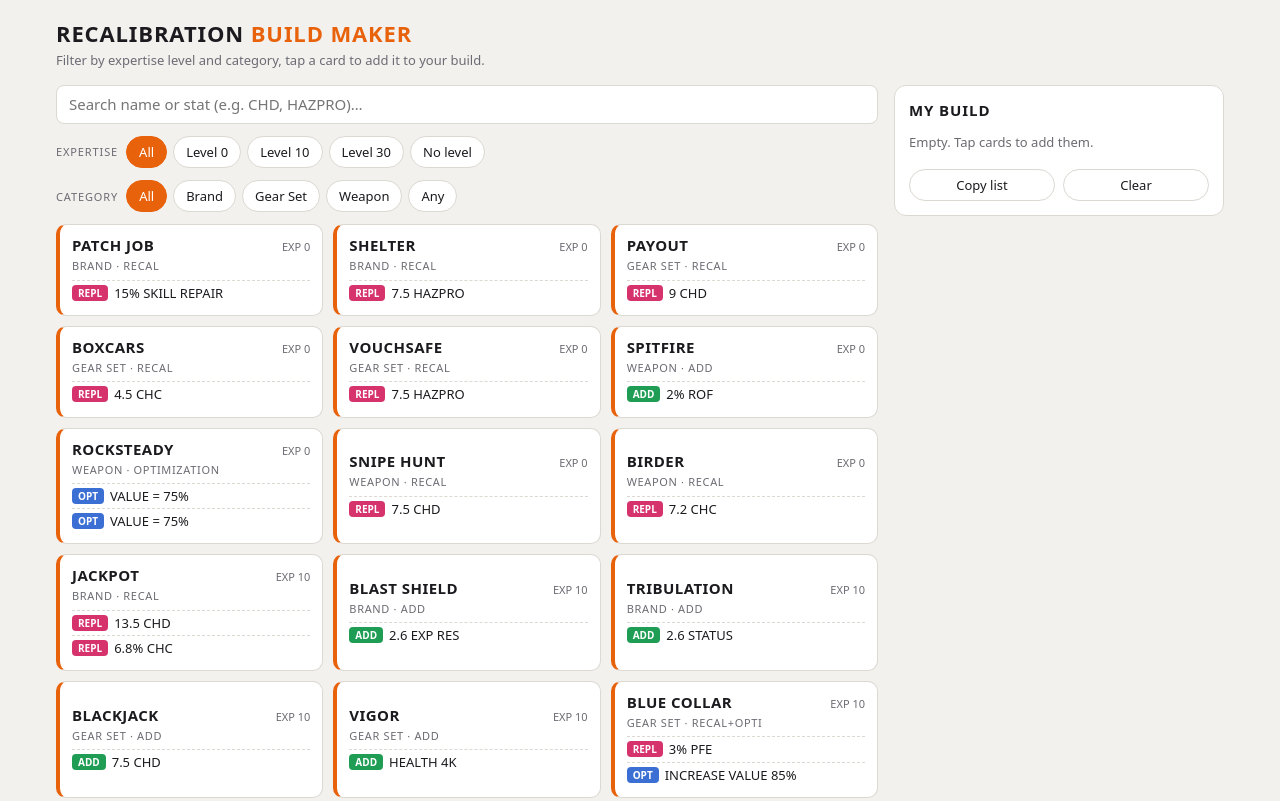
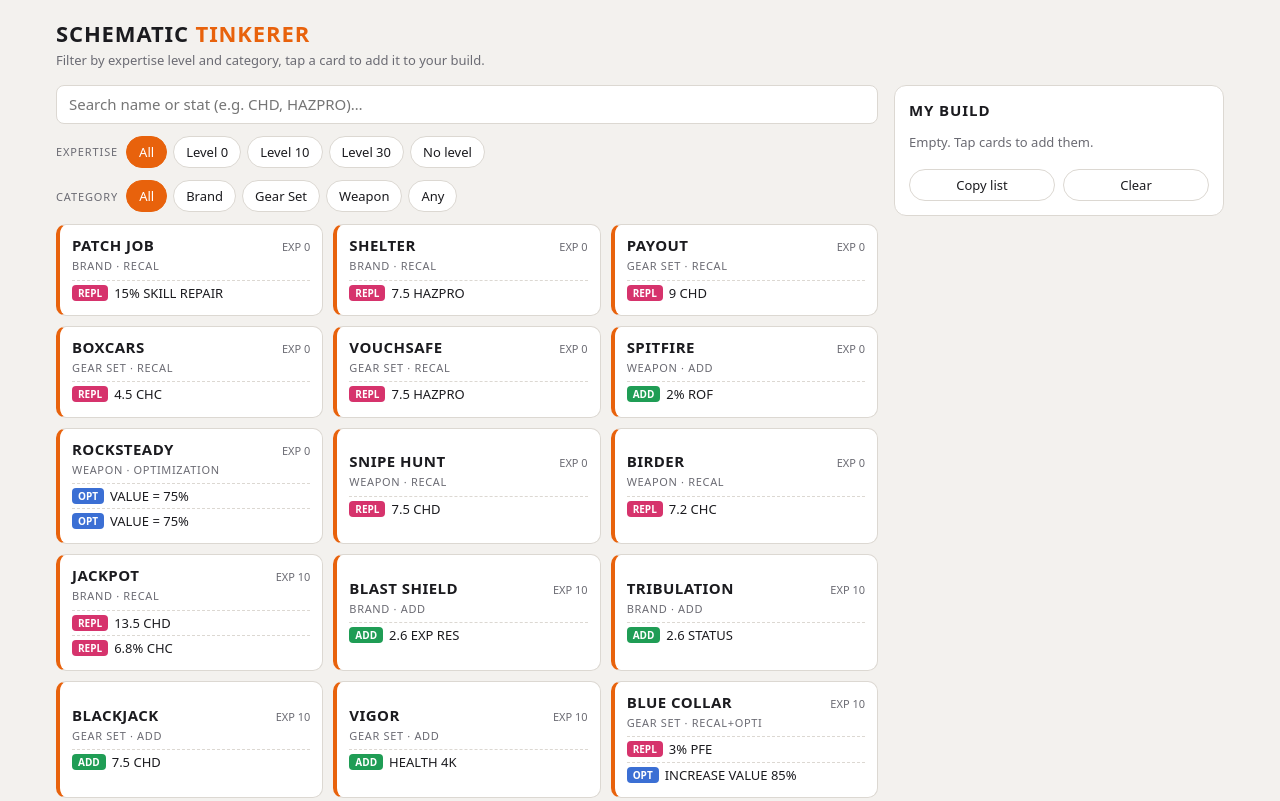
Before and after one commit to aporefubi-cmd/SchematicsTD2, a plain HTML site: page index.html in a window 1280 px wide. Shown: the top 801 px of the page. Drawn offline with Linux system fonts and the light colour scheme.

Commit message:
Change header title from 'Recalibration' to 'Schematic'

```diff
--- a/index.html
+++ b/index.html
@@ -42,7 +42,7 @@ aside h2{margin:0 0 4px;font-size:15px;text-transform:uppercase;letter-spacing:.
 </head>
 <body>
 <header>
-<h1>Recalibration <span>Build Maker</span></h1>
+<h1>Schematic <span>Tinkerer</span></h1>
 <div class="sub">Filter by expertise level and category, tap a card to add it to your build.</div>
 </header>
 <div class="wrap">
```
